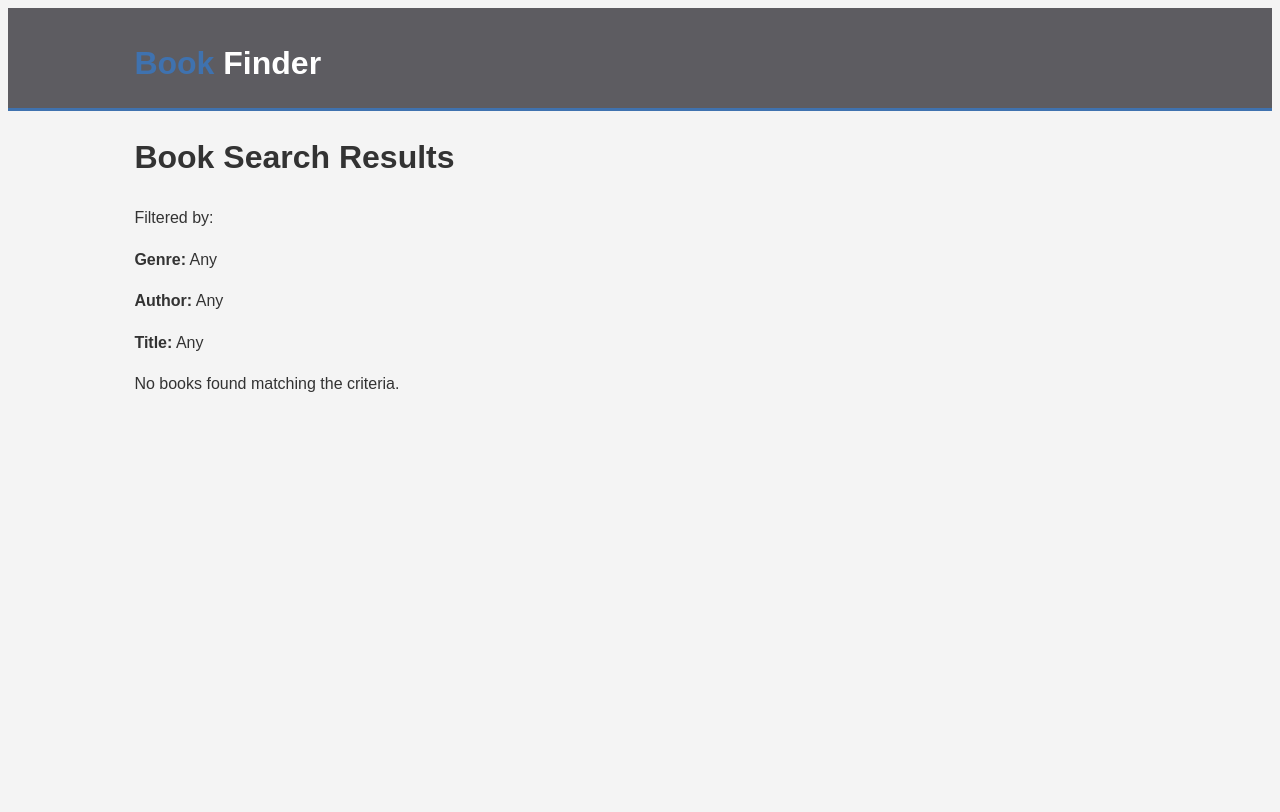
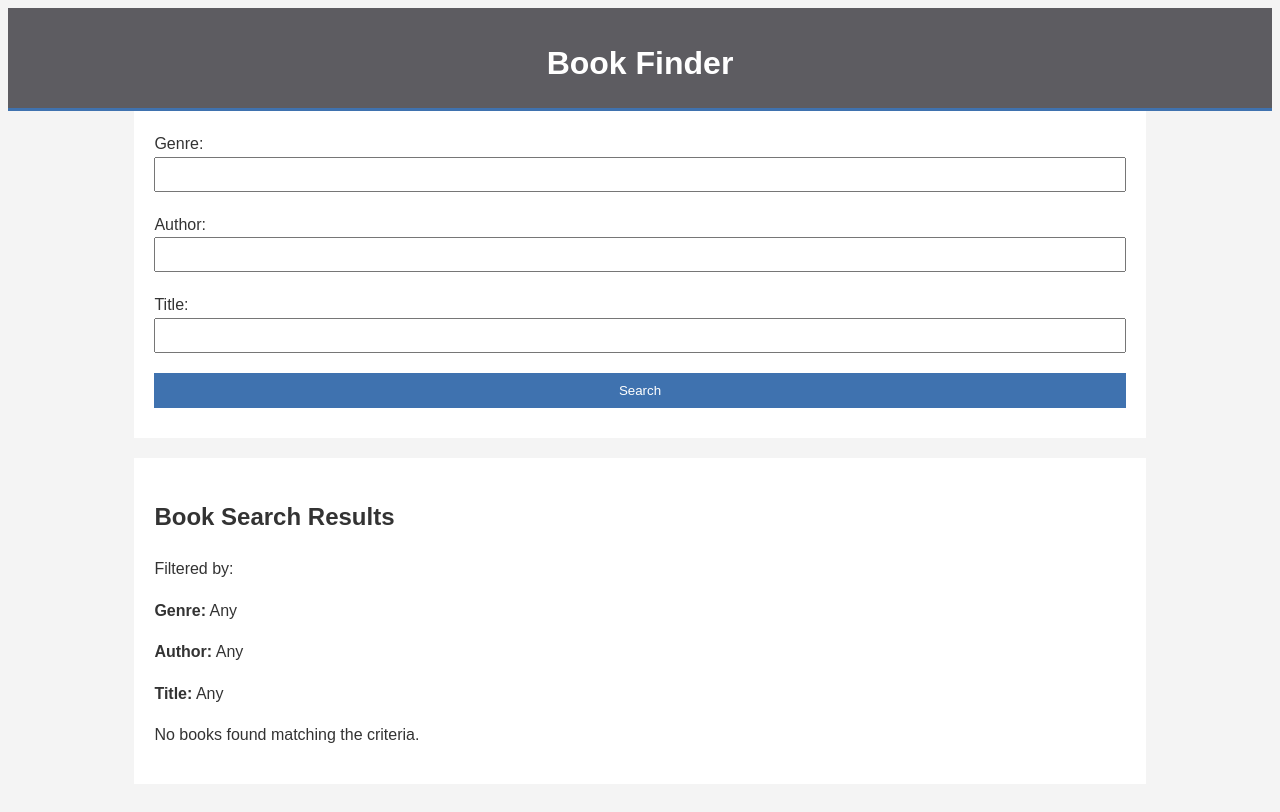
Before and after one commit to mariashapo/books-consumer, a Flask app: page /books in a window 1280 px wide. Before the commit the page ends 392 px from the top, so only its background shows below. Run offline with Flask 3, Linux system fonts and the light colour scheme; data that the repository does not hold is empty.

Commit message:
Added environmental varaible and implemented a form for filtering

```diff
--- a/api/app.py
+++ b/api/app.py
@@ -1,3 +1,4 @@
+import os
 from flask import Flask, request, jsonify, render_template
 import requests
 
@@ -6,35 +7,57 @@ app = Flask(__name__)
 @app.route('/books', methods=['GET'])
 def consume_service():
     # The URL of the first service
-    service_url = "http://book-api-server-vadim-mariia.h4h0dqcndhhch8ga.uksouth.azurecontainer.io:5000/books"
+    default_url = "http://book-api-server-vadim-mariia.h4h0dqcndhhch8ga.uksouth.azurecontainer.io:5000/books"
+    service_url = os.getenv('BOOKS_API_URL', default_url)
 
-    # Get the genre query parameter
+    # Get query parameters
     genre = request.args.get('genre')
     author = request.args.get('author')
     title = request.args.get('title')
 
-    params = {'genre': genre, 'author': author, 'title': title}
+    # Create a dictionary of parameters to send in the request
+    params = {}
+    if genre:
+        params['genre'] = genre
+    if author:
+        params['author'] = author
+    if title:
+        params['title'] = title
 
-    response = requests.get(service_url)
-    books = response.json()
+    # Send request with parameters
+    response = requests.get(service_url, params=params)
+    books_response = response.json()
 
-    filtered_books = []
+    return render_template('index.html', books=books_response, params=params)
 
-    # Check if genre or author filter is applied
-    if genre or author or title:
-        for book in books:
-            genre_match = str.lower(genre) in str.lower(book['genre']) if genre else True
-            author_match = str.lower(author) in str.lower(book['author']) if author else True
-            title_match = str.lower(title) in str.lower(book['title']) if title else True
+@app.route('/books', methods=['GET', 'POST'])
+def index():
+    # Call the books API with parameters
+    service_url = os.getenv('BOOKS_API_URL')
 
-            # Add the book if it matches both genre and author criteria
-            if genre_match and author_match and title_match:
-                filtered_books.append(book)
+    if request.method == 'POST':
+        # Extract data from form
+        genre = request.form.get('genre')
+        author = request.form.get('author')
+        title = request.form.get('title')
+
+        params = {'genre': genre, 'author': author, 'title': title}
+        response = requests.get(service_url, params=params)
+        books_response = response.json()
+
+        return render_template('index.html', books=books_response, params=params)
+
     else:
-        # If no filters are provided, use all books
-        filtered_books = books
+        # Get query parameters
+        genre = request.args.get('genre')
+        author = request.args.get('author')
+        title = request.args.get('title')
 
-    return render_template('index.html', books=filtered_books, params=params)
+        params = {'genre': genre, 'author': author, 'title': title}
+        response = requests.get(service_url, params=params)
+        books_response = response.json()
+
+        return render_template('index.html', books=None, params=None)
 
 if __name__ == '__main__':
     app.run(debug=True)
--- /dev/null
+++ b/api/static/styles.css
@@ -0,0 +1,60 @@
+
+body {
+    font-family: Arial, sans-serif;
+    background-color: #f4f4f4;
+    color: #333;
+    line-height: 1.6;
+}
+.container {
+    width: 80%;
+    margin: auto;
+    overflow: hidden;
+}
+header {
+    background: #5D5C61;
+    color: #fff;
+    padding-top: 30px;
+    min-height: 70px;
+    border-bottom: #3F72AF 3px solid;
+}
+header h1 {
+    margin: 0;
+    text-align: center;
+}
+.search-form, .search-results {
+    background: #fff;
+    padding: 20px;
+    margin-bottom: 20px;
+}
+.search-form label, .search-form input {
+    margin-bottom: 10px;
+}
+.search-form input[type="text"] {
+    padding: 8px;
+    width: calc(100% - 20px);
+    margin-bottom: 20px;
+}
+.search-form input[type="submit"] {
+    display: block;
+    width: 100%;
+    padding: 10px;
+    background-color: #3F72AF;
+    color: white;
+    border: 0;
+    cursor: pointer;
+}
+.search-form input[type="submit"]:hover {
+    background-color: #5D5C61;
+}
+.book-list {
+    list-style-type: none;
+    padding: 0;
+}
+.book {
+    padding: 15px;
+    margin-bottom: 15px;
+    border: 1px solid #ddd;
+}
+.book h3 {
+    color: #3F72AF;
+}
--- a/api/templates/index.html
+++ b/api/templates/index.html
@@ -5,90 +5,37 @@
     <meta http-equiv="X-UA-Compatible" content="IE=edge">
     <meta name="viewport" content="width=device-width, initial-scale=1.0">
     <title>Book Finder</title>
-    <style>
-        body {
-            font-family: Arial, sans-serif;
-            background-color: #f4f4f4;
-            color: #333;
-            line-height: 1.6;
-        }
-        .container {
-            width: 80%;
-            margin: auto;
-            overflow: hidden;
-        }
-        header {
-            background: #5D5C61;
-            color: #fff;
-            padding-top: 30px;
-            min-height: 70px;
-            border-bottom: #3F72AF 3px solid;
-        }
-        header a {
-            color: #fff;
-            text-decoration: none;
-            text-transform: uppercase;
-            font-size: 16px;
-        }
-        header ul {
-            padding: 0;
-            list-style: none;
-            text-align: center;
-        }
-        header li {
-            display: inline;
-            margin: 0 15px;
-        }
-        header #branding {
-            float: left;
-        }
-        header #branding h1 {
-            margin: 0;
-        }
-        header nav {
-            float: right;
-            margin-top: 10px;
-        }
-        header .highlight, header .current a {
-            color: #3F72AF;
-            font-weight: bold;
-        }
-        header a:hover {
-            color: #3F72AF;
-            font-weight: bold;
-        }
-        .book-list {
-            list-style-type: none;
-            padding: 0;
-        }
-        .book {
-            background: #fff;
-            color: #333;
-            padding: 15px;
-            margin-bottom: 15px;
-        }
-        .book h3 {
-            color: #3F72AF;
-        }
-    </style>
+    <link rel="stylesheet" href="{{ url_for('static', filename='styles.css') }}">
 </head>
 <body>
     <header>
         <div class="container">
-            <div id="branding">
-                <h1><span class="highlight">Book</span> Finder</h1>
-            </div>
+            <h1>Book Finder</h1>
         </div>
     </header>
 
     <div class="container">
-        <h1 class="centered">Book Search Results</h1>
-        <div class="search-params">
+        <div class="search-form">
+            <form action="/books" method="post">
+                <label for="genre">Genre:</label>
+                <input type="text" id="genre" name="genre"><br>
+
+                <label for="author">Author:</label>
+                <input type="text" id="author" name="author"><br>
+
+                <label for="title">Title:</label>
+                <input type="text" id="title" name="title"><br>
+
+                <input type="submit" value="Search">
+            </form>
+        </div>
+
+        <div class="search-results">
+            <h2>Book Search Results</h2>
             <p>Filtered by:</p>
             <p><strong>Genre:</strong> {{ params['genre'] or 'Any' }}</p>
             <p><strong>Author:</strong> {{ params['author'] or 'Any' }}</p>
             <p><strong>Title:</strong> {{ params['title'] or 'Any' }}</p>
-        </div>
             <ul class="book-list">
                 {% for book in books %}
                     <li class="book">
@@ -96,12 +43,12 @@
                         <p><strong>Author:</strong> {{ book.author }}</p>
                         <p><strong>Genre:</strong> {{ book.genre }}</p>
                         <p><strong>Publication Year:</strong> {{ book.publication_year }}</p>
-                    <p><strong>Title:</strong> {{ book.title }}</p>
                     </li>
                 {% else %}
                     <p>No books found matching the criteria.</p>
                 {% endfor %}
             </ul>
         </div>
+    </div>
 </body>
 </html>
```
Lines whose indentation alone changed are shown as unchanged.
